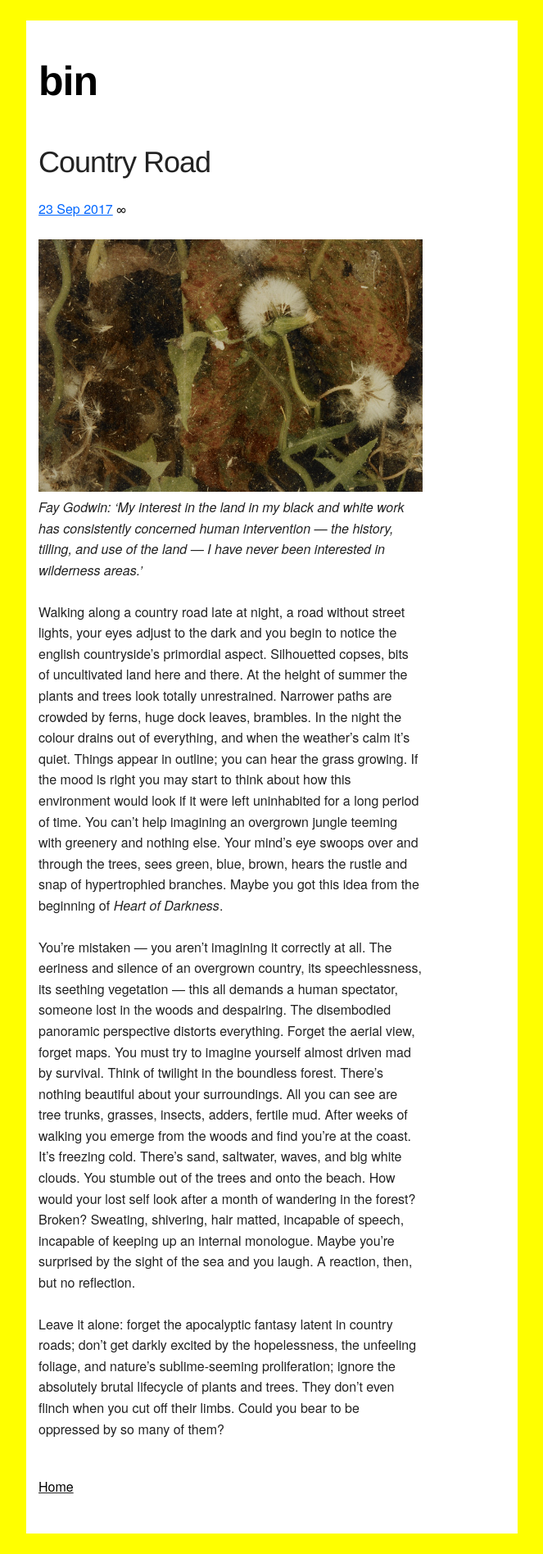
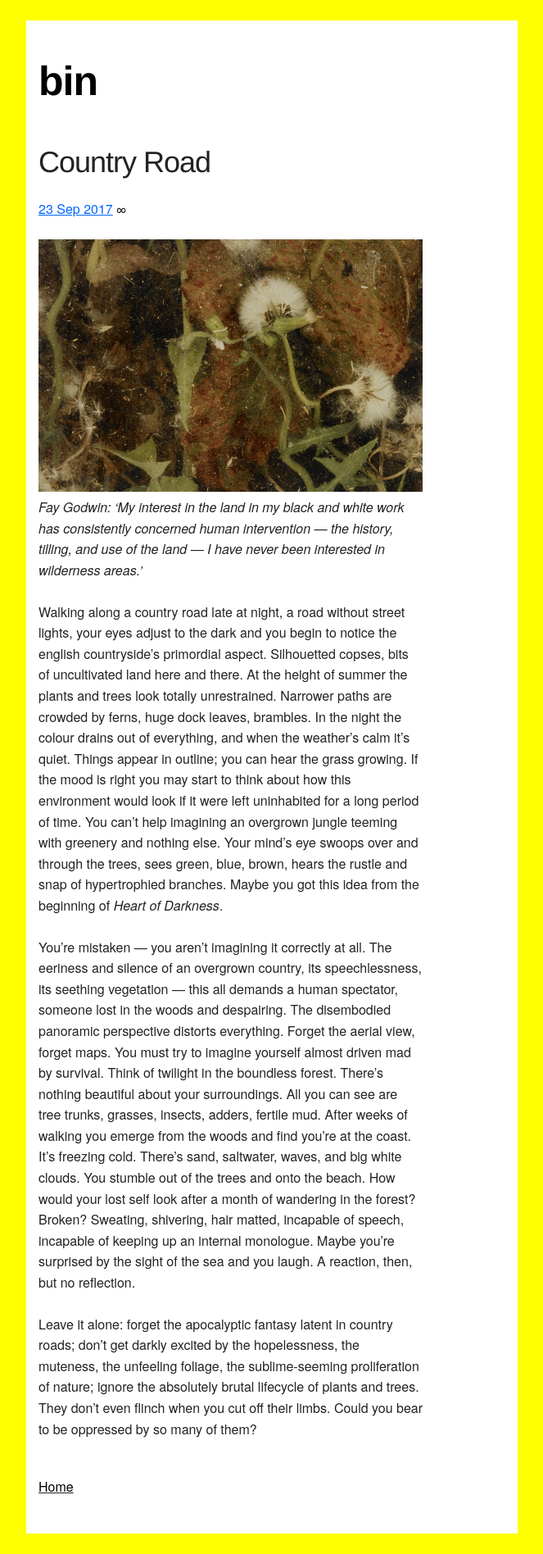
Before and after one commit to mt-trash/mt-trash.github.io, a Jekyll site: the page built from _posts/2017-09-23-country-road.md, in a window 1280 px wide. Shown: the whole page at 82% size, without its empty margins (308-971 px from the left). Built offline with Jekyll 4.4.1, drawn with Linux system fonts in a browser that asks for light colours.

Commit message:
more words

```diff
--- a/_posts/2017-09-23-country-road.md
+++ b/_posts/2017-09-23-country-road.md
@@ -10,4 +10,4 @@ Walking along a country road late at night, a road without street lights, your e
 
 You're mistaken — you aren't imagining it correctly at all. The eeriness and silence of an overgrown country, its speechlessness, its seething vegetation — this all demands a human spectator, someone lost in the woods and despairing. The disembodied panoramic perspective distorts everything. Forget the aerial view, forget maps. You must try to imagine yourself almost driven mad by survival. Think of twilight in the boundless forest. There's nothing beautiful about your surroundings. All you can see are tree trunks, grasses, insects, adders, fertile mud. After weeks of walking you emerge from the woods and find you're at the coast. It's freezing cold. There's sand, saltwater, waves, and big white clouds. You stumble out of the trees and onto the beach. How would your lost self look after a month of wandering in the forest? Broken? Sweating, shivering, hair matted, incapable of speech, incapable of keeping up an internal monologue. Maybe you're surprised by the sight of the sea and you laugh. A reaction, then, but no reflection.
 
-Leave it alone: forget the apocalyptic fantasy latent in country roads; don't get darkly excited by the hopelessness, the unfeeling foliage, and nature's sublime-seeming proliferation; ignore the absolutely brutal lifecycle of plants and trees. They don't even flinch when you cut off their limbs. Could you bear to be oppressed by so many of them?
+Leave it alone: forget the apocalyptic fantasy latent in country roads; don't get darkly excited by the hopelessness, the muteness, the unfeeling foliage, the sublime-seeming proliferation of nature; ignore the absolutely brutal lifecycle of plants and trees. They don't even flinch when you cut off their limbs. Could you bear to be oppressed by so many of them?
```
